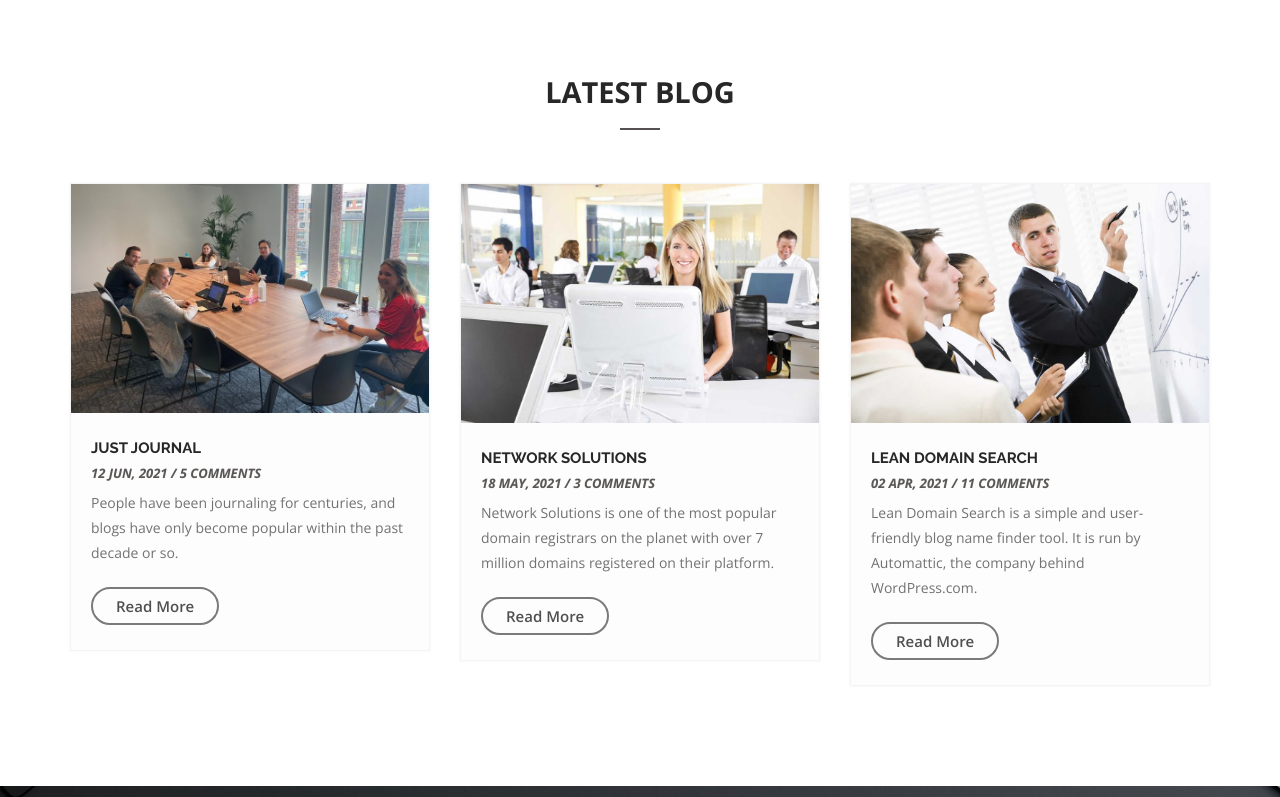
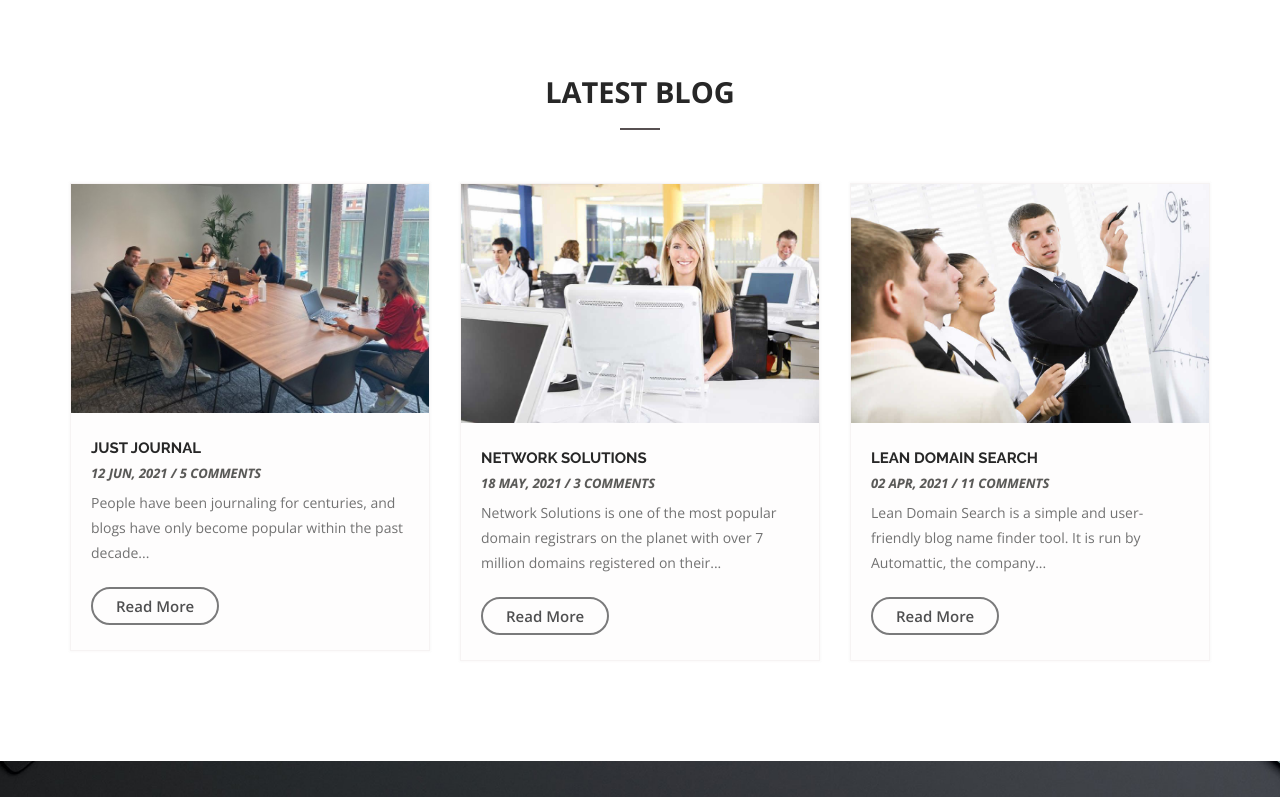
Before and after one commit to Unbeknownstguy/vdpsolutions, a plain HTML site: page index.html in a window 1280 px wide. Shown: the part 7658-8455 px from the top of the page. Drawn offline with nearby package versions, Linux system fonts and the light colour scheme; a script that the page names is missing.

Commit message:
Initial commit

```diff
--- a/index.html
+++ b/index.html
@@ -156,7 +156,7 @@
                             <div class="container">
                                 <div class="big">Why Join Us</div>
                                 <div class="small">We are the best solution providers out there</div>
-                                <a href="#works" class="middle btn btn-white">VIEW PORTFOLIO</a>
+                                <a href="#contact" class="middle btn btn-white">CONTACT US</a>
                              </div>
                         </div>
                         <img src="images/slider/slider3.jpeg" alt="">
@@ -1253,7 +1253,7 @@
                       <!-- Team Member #3 -->
                       <div class="item">
                           <img src="images/team/Anant.jpg" alt=""  />
-                          <h4>Anant M V</h4>
+                          <h4>Anant V</h4>
                           <h5>Application Developer</h5>
                           <p>Responsible for Writing and implementing efficient code for ongoing business projects and working closely with other developers.</p>
 
@@ -1488,7 +1488,7 @@
                        <div class="post-desc">
                            <h4>Just Journal</h4>
                            <h5>12 Jun, 2021 / 5 Comments</h5>
-                           <p>People have been journaling for centuries, and blogs have only become popular within the past decade or so.</p>
+                           <p>People have been journaling for centuries, and blogs have only become popular within the past decade...</p>
                             <a href="blog.html" class="btn btn-gray-border" target="_blank">Read More</a>
                        </div>
                    </div>
@@ -1503,7 +1503,7 @@
                        <div class="post-desc">
                            <h4>Network Solutions</h4>
                             <h5>18 May, 2021 / 3 Comments</h5>
-                           <p>Network Solutions is one of the most popular domain registrars on the planet with over 7 million domains registered on their platform.</p>
+                           <p>Network Solutions is one of the most popular domain registrars on the planet with over 7 million domains registered on their...</p>
                             <a href="blog.html" class="btn btn-gray-border" target="_blank">Read More</a>
                        </div>
                    </div>
@@ -1518,7 +1518,7 @@
                        <div class="post-desc">
                            <h4>Lean Domain Search</h4>
                              <h5>02 Apr, 2021 / 11 Comments</h5>
-                           <p>Lean Domain Search is a simple and user-friendly blog name finder tool. It is run by Automattic, the company behind WordPress.com.</p>
+                           <p>Lean Domain Search is a simple and user-friendly blog name finder tool. It is run by Automattic, the company...</p>
                         <a href="blog.html" class="btn btn-gray-border" target="_blank">Read More</a>
                        </div>
                    </div>
```
